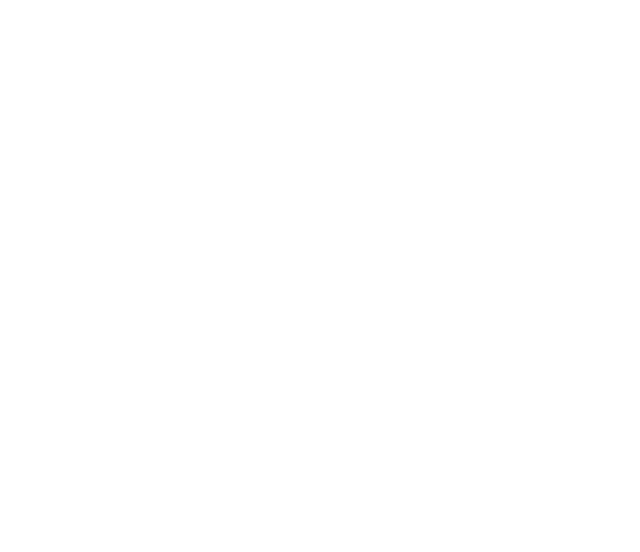
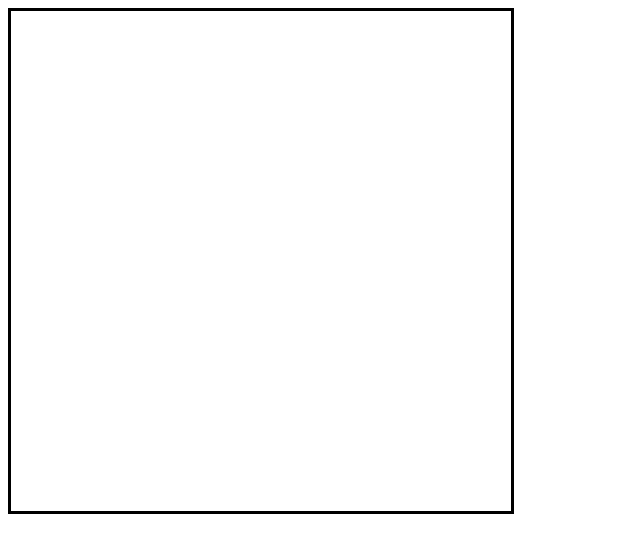
Before and after one commit to lo-yu/etch_a_sketch, a plain HTML site: page index.html in a window 1280 px wide. Shown: the whole page, without its empty margins (0-640 px from the left). Drawn offline with Linux system fonts and the light colour scheme.

Commit message:
Create container to store grid

```diff
--- a/index.html
+++ b/index.html
@@ -6,6 +6,12 @@
     <title>Document</title>
 </head>
 <body>
+    <div id="container">
+
+    </div>
+
+
+    <script src="script.js"></script>
 
 </body>
 </html>
--- /dev/null
+++ b/script.js
@@ -0,0 +1,11 @@
+let container = document.querySelector("#container");
+
+container.style.display = "flex";
+container.style.border = "solid";
+container.style.height = "500px";
+container.style.width = "500px";
+
+
+   // let grid = container.createElement("div");
+    //grid.style.border = "solid";
+    //grid.style.color = "blue";
```
